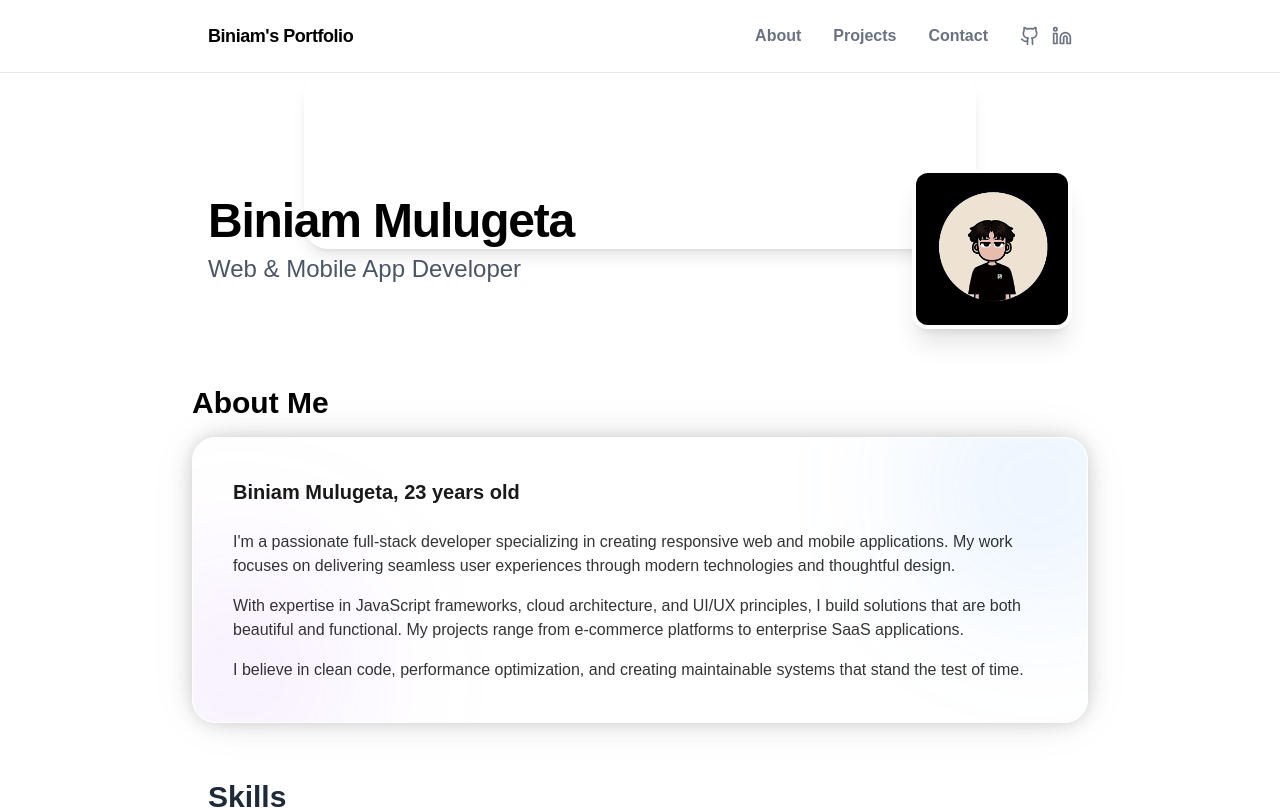
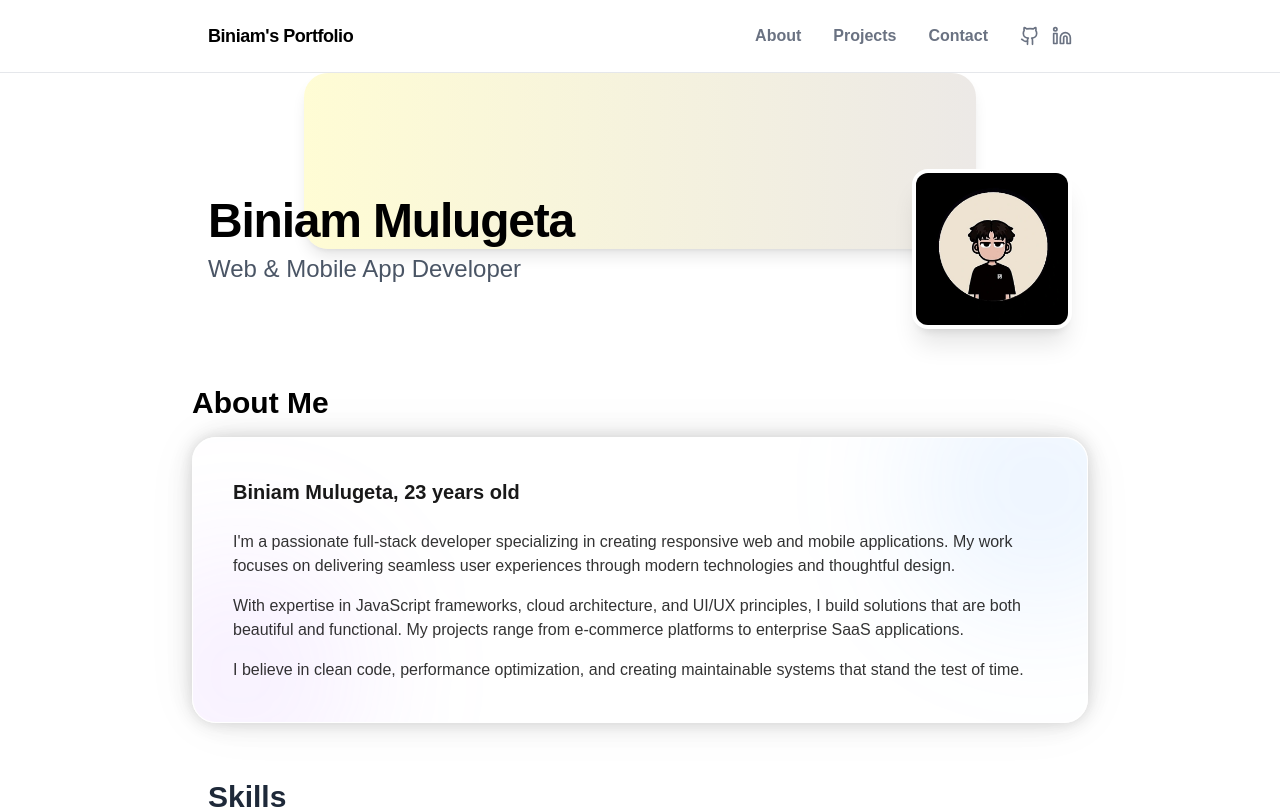
Before and after one commit to BinaChapi/Biniam_portfolio, a Next.js app: page / in a window 1280 px wide. Shown: the top 809 px of the page. Built offline with nearby package versions, Linux system fonts and the light colour scheme.

Commit message:
Update Hero.tsx
Hero section colors animation is updated

```diff
--- a/components/Hero.tsx
+++ b/components/Hero.tsx
@@ -11,12 +11,12 @@ export default function Hero() {
         style={{
           background: `linear-gradient(
             270deg,
-            rgba(255, 195, 113, 0.3),
+            rgba(108, 94, 255, 0.3),
+            rgba(255, 246, 113, 0.3),
             rgba(94, 255, 175, 0.3),
-            rgba(113, 168, 255, 0.3),
+            rgba(113, 255, 127, 0.3),
             rgba(201, 113, 255, 0.3),
-            rgba(255, 113, 179, 0.3),
-            rgba(255, 94, 98, 0.3),
+            rgba(113, 255, 231, 0.3)
           )`,
           backgroundSize: "1200% 1200%",
         }}
```
